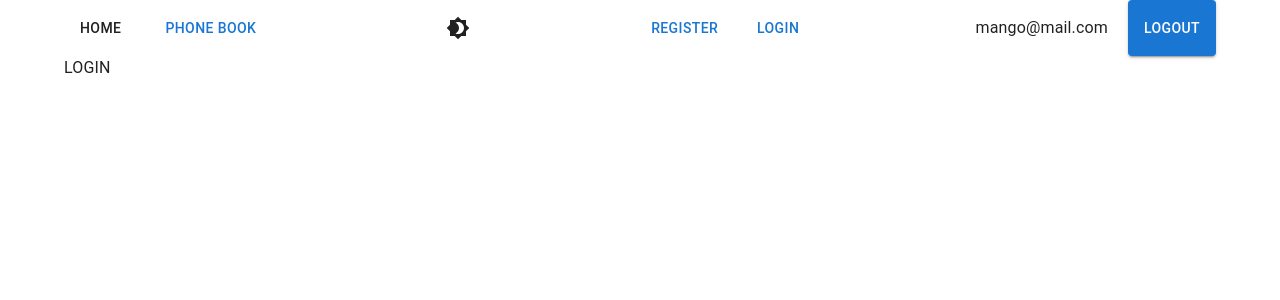
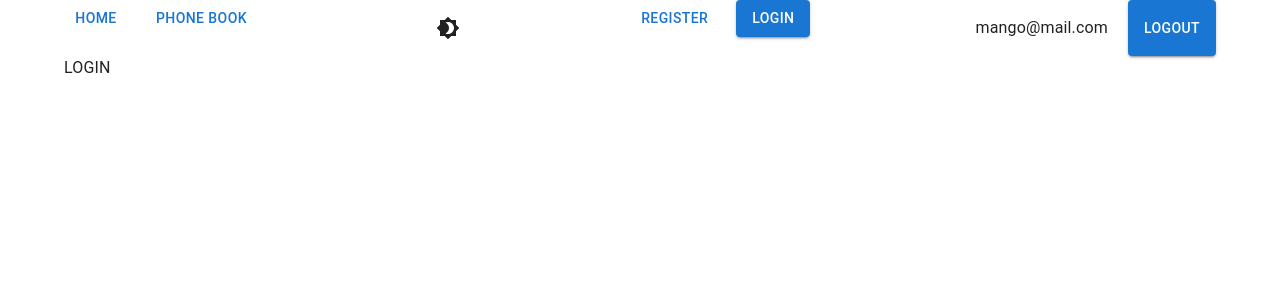
Before and after one commit to kbuhantsev/goit-react-hw-08-phonebook, a React (Create React App) app: page /goit-react-hw-08-phonebook/login in a window 1280 px wide. Shown: the top 300 px of the page. Built offline with nearby package versions, Linux system fonts and the light colour scheme.

Commit message:
nav buttons

```diff
--- a/src/components/AppBar/AuthNav/AuthNav.jsx
+++ b/src/components/AppBar/AuthNav/AuthNav.jsx
@@ -1,16 +1,16 @@
-import { Button } from '@mui/material';
 import Box from 'components/Box';
-import { Link } from 'react-router-dom';
+import { NavLink } from 'react-router-dom';
+import NavButtonCustom from 'components/AppBar/NavButtonCustom';
 
 export default function AuthNav() {
   return (
     <Box as="nav" flexDirection="row" gridGap="20px">
-      <Button component={Link} to="register">
+      <NavButtonCustom component={NavLink} to="register">
         Register
-      </Button>
-      <Button component={Link} to="login">
+      </NavButtonCustom>
+      <NavButtonCustom component={NavLink} to="login">
         Login
-      </Button>
+      </NavButtonCustom>
     </Box>
   );
 }
--- /dev/null
+++ b/src/components/AppBar/NavButtonCustom/NavButtonCustom.jsx
@@ -0,0 +1,15 @@
+import { Button } from '@mui/material';
+import { useMatch, useResolvedPath } from 'react-router-dom';
+
+export default function NavButtonCustom({ children, to, ...props }) {
+  let resolved = useResolvedPath(to);
+  let match = useMatch({ path: resolved.pathname, end: true });
+
+  return (
+    <div>
+      <Button variant={match ? 'contained' : 'text'} to={to} {...props}>
+        {children}
+      </Button>
+    </div>
+  );
+}
--- /dev/null
+++ b/src/components/AppBar/NavButtonCustom/index.js
@@ -0,0 +1 @@
+export { default } from './NavButtonCustom';
--- a/src/components/AppBar/Navigation/Navigation.jsx
+++ b/src/components/AppBar/Navigation/Navigation.jsx
@@ -1,66 +1,16 @@
 import Box from 'components/Box';
 import { NavLink } from 'react-router-dom';
-// import { NavLinkStyled } from './Navigation.styled';
-import { Button } from '@mui/material';
+import NavButtonCustom from 'components/AppBar/NavButtonCustom';
 
 export default function Navigation() {
   return (
     <Box as="nav" flexDirection="row" gridGap="20px">
-      {/* Работает: */}
-      {/* <Button to="/" component={NavLink} variant="contained" end> */}
-      {/* Хочется: */}
-      <Button
-        to="/"
-        component={NavLink}
-        variant={({ isActive }) => (isActive ? 'contained' : 'text')}
-        end
-      >
-        {/* Даже так не работает: */}
-        {/* <Button to="/" component={NavLink} variant={() => 'contained'} end> */}
+      <NavButtonCustom to="/" component={NavLink} end>
         Home
-      </Button>
-      <Button to="/phones" component={NavLink}>
+      </NavButtonCustom>
+      <NavButtonCustom to="/phones" component={NavLink}>
         Phone book
-      </Button>
+      </NavButtonCustom>
     </Box>
   );
 }
-
-// import Box from 'components/Box';
-// import { NavLink} from 'react-router-dom';
-// import { Button } from '@mui/material';
-// import React from 'react';
-// import {
-//   useMatch,
-//   useResolvedPath
-// } from "react-router-dom";
-
-// function CustomButton({ children, to, ...props }) {
-//   let resolved = useResolvedPath(to);
-//   let match = useMatch({ path: resolved.pathname, end: true });
-
-//   return (
-//     <div>
-//       <Button
-//         variant={match ? "contained" : "outlined" }
-//         to={to}
-//         {...props}
-//       >
-//         {children}
-//       </Button>
-//     </div>
-//   );
-// }
-
-// export default function Navigation() {
-//   return (
-//     <Box as="nav" flexDirection="row" gridGap="20px">
-//       <CustomButton to="/" component={NavLink} end>
-//         Home
-//       </CustomButton>
-//       <CustomButton to="/phones" component={NavLink}>
-//         Phone book
-//       </CustomButton>
-//     </Box>
-//   );
-// }
```
